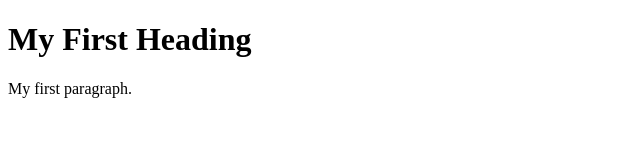
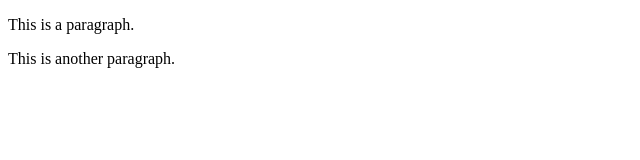
Before and after one commit to bgit46/crap-porfolio, a plain HTML site: page index.html in a window 1280 px wide. Shown: the whole page, without its empty margins (0-640 px from the left). Drawn offline with Linux system fonts and the light colour scheme.

Commit message:
added index html

```diff
--- a/index.html
+++ b/index.html
@@ -2,8 +2,8 @@
 <html>
 <body>
 
-<h1>My First Heading</h1>
-<p>My first paragraph.</p>
+<p>This is a paragraph.</p>
+<p>This is another paragraph.</p>
 
 </body>
 </html>
```
